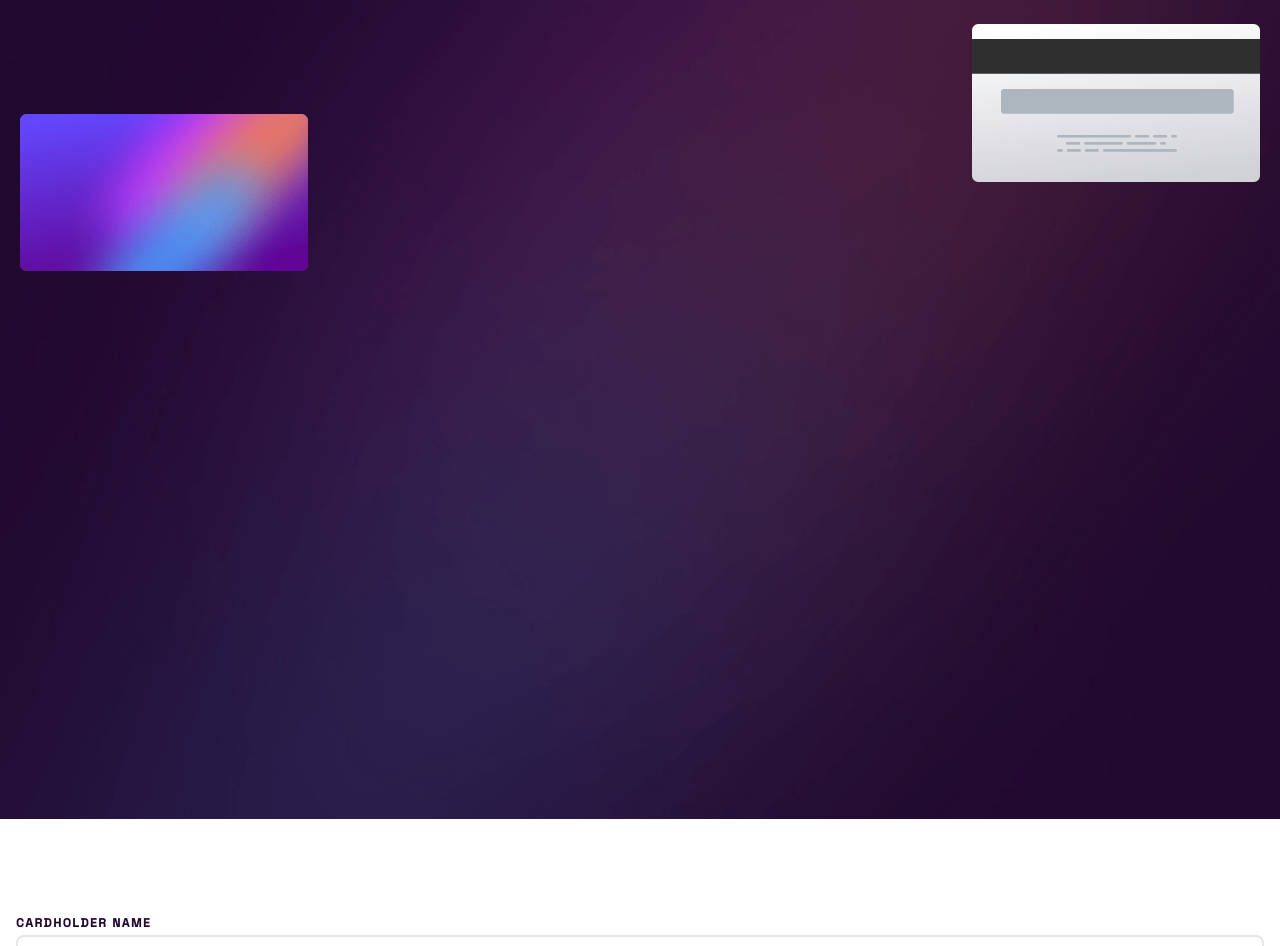
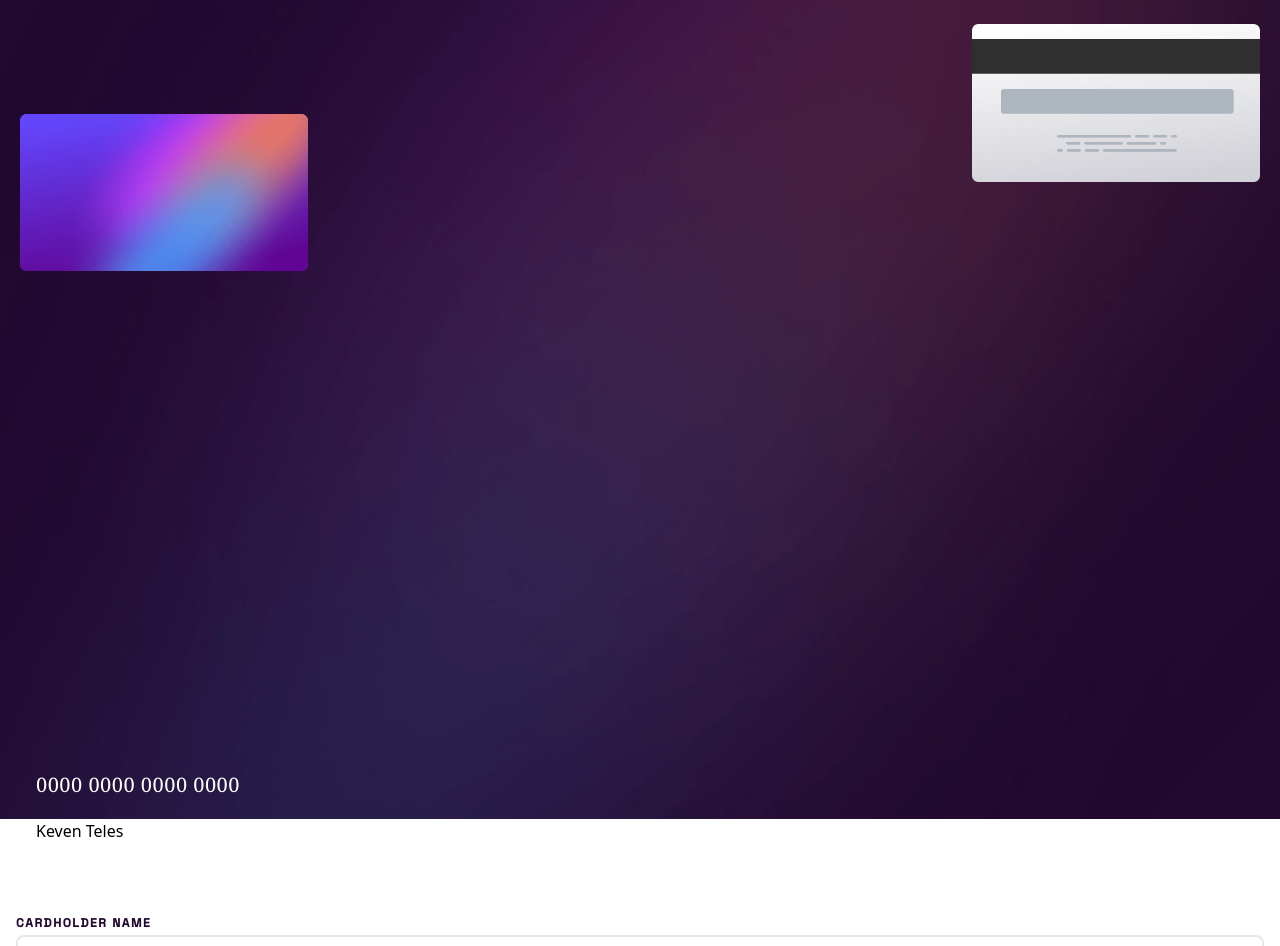
Before and after one commit to KevenDev/interactive-card-details-form-main, a React (Vite) app in the folder my-project/: page / in a window 1280 px wide. Shown: the top 946 px of the page. Built offline with nearby package versions, Linux system fonts and the light colour scheme.

Commit message:
feat: new commits

```diff
--- a/my-project/src/App.jsx
+++ b/my-project/src/App.jsx
@@ -1,20 +1,25 @@
 import Form from "./Form"
 import Card from "./Card"
+import React, { useState, useEffect } from 'react';
 
 function App() {
+  const [firstName,setFirstName] = useState('Keven Teles')
+  const [firstCard,setCard] = useState('0000 0000 0000 0000')
 
 
   return (
     <>
     <div className="container">
-      <Card/>
+      <Card setName={firstName} setCard={firstCard}/>
     </div>
     <div>
-      <Form/>
+      <Form catchName={e => setFirstName(e)} catchCard={e=> setCard(e)}/>
     </div>
     </>
   )
 }
 
 
+
+
 export default App
--- a/my-project/src/Card.jsx
+++ b/my-project/src/Card.jsx
@@ -1,14 +1,23 @@
-export default function Card(){
+import Form from "./Form"
+
+
+export default function Card({setName, setCard}){
   return(
-    <>
-      <img className="w-screen" src="/bg-main-mobile.png" alt="" />
+    <div>
+      <div>
+        <img className="w-screen" src="/bg-main-mobile.png" alt="" />
+      </div>
       <div className="card-back">
+        <div className="flex relative">
+          <span className="z-10 absolute bottom-5 font-serif left-9 text-xl tracking-wide text-white">{setCard}</span>
+          <span className="z-10 absolute left-9 ">{setName}</span>
+        </div>
         <img className="w-[18rem] absolute top-[1.5rem]  right-5" src="/bg-card-back.png" alt="" />
       </div>
       <div className="card-front">
         <img className="w-[18rem] absolute top-[7.1rem] left-5" src="/bg-card-front.png" alt="" />
       </div>
-    </>
+    </div>
   )
 
 }
--- a/my-project/src/Form.jsx
+++ b/my-project/src/Form.jsx
@@ -1,15 +1,18 @@
-export default function Form() {
+import App from "./App"
+
+
+export default function Form({catchName, catchCard}) {
   return(
       <form className="block py-0 px-4 mt-[6rem] w-full font-spacegrotesk tracking-widest text-[#21092f] font-bold">
         <div className="flex flex-col">
             <label className="text-xs">CARDHOLDER NAME
-              <input className="p-2 mt-1 w-full border-2 border-hsl(270, 3%, 87%) rounded-lg" type="text" placeholder="e.g. Jane Apples"/>
+              <input onChange={(e)=> catchName(e.target.value)}  className="p-2 mt-1 w-full border-2 border-hsl(270, 3%, 87%) rounded-lg" type="text" placeholder="e.g. Jane Apples"/>
             </label>
           </div>
 
           <div className="flex flex-col">
             <label className="text-xs mt-2"> CARD NUMBER
-              <input className="p-2 w-full mt-1 border-2 border-hsl(270, 3%, 87%) rounded-lg  font-spacegrotesk" type="number" placeholder="e.g. 1234 5678 9123 0000"/>
+              <input onChange={(e)=> catchCard(e.target.value)} className="p-2 w-full mt-1 border-2 border-hsl(270, 3%, 87%) rounded-lg  font-spacegrotesk" type="number" placeholder="e.g. 1234 5678 9123 0000"/>
             </label>
           </div>
 
```
